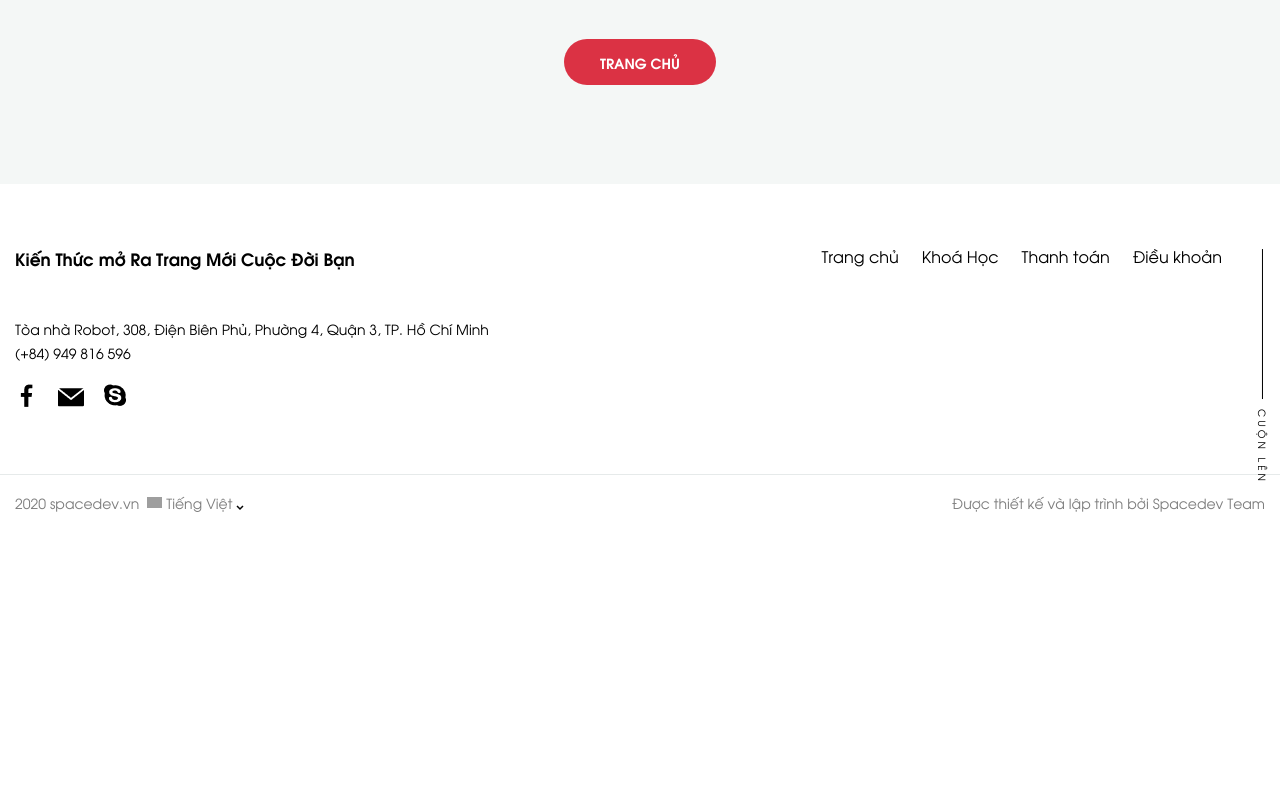
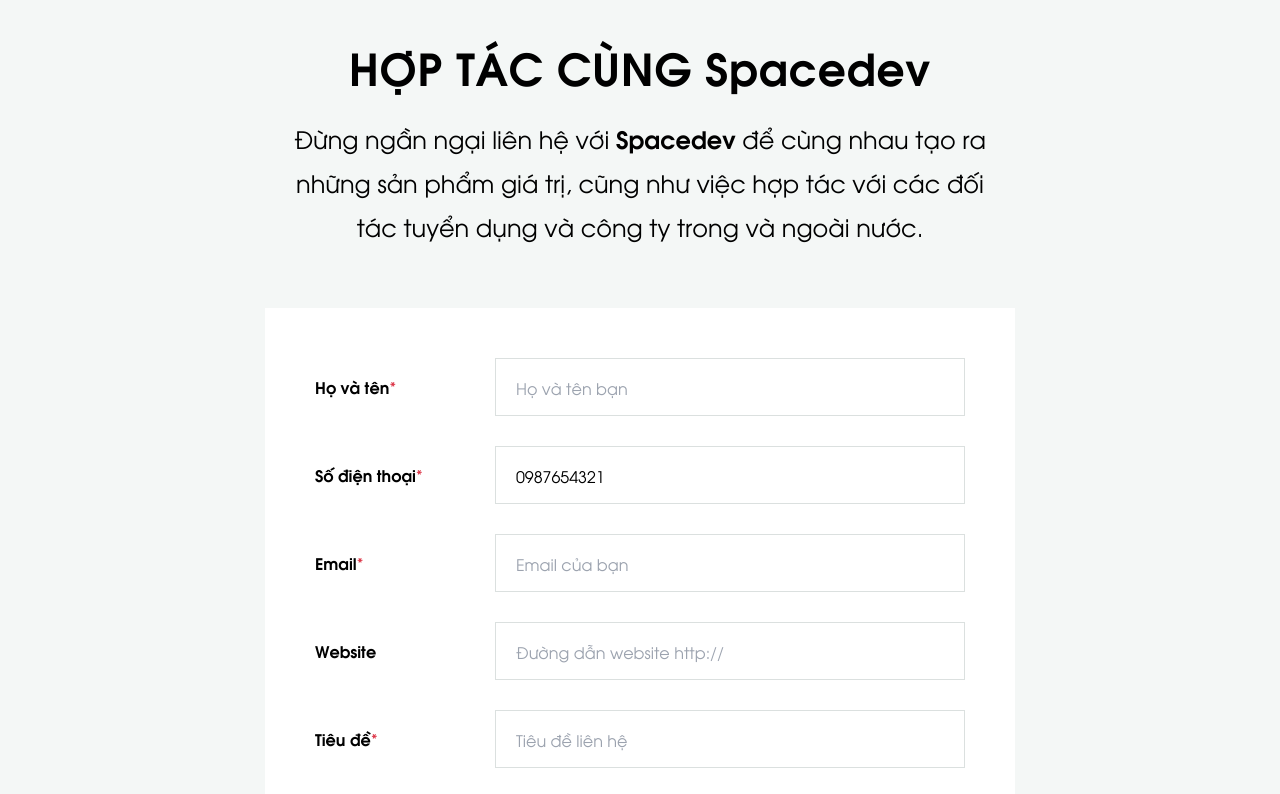
Before and after one commit to nboraxxd/learn-react-spacedev, a React (Vite) app: page /demo-ref in a window 1280 px wide. Shown: the part 266-1060 px from the top of the page. Before the commit the page ends 800 px from the top, so only its background shows below. Built offline with nearby package versions, Linux system fonts and the light colour scheme; grey boxes are pictures that could not be loaded.

Commit message:
4 uses of useRef

```diff
--- a/src/components/Field/Field.jsx
+++ b/src/components/Field/Field.jsx
@@ -1,4 +1,4 @@
-import React from 'react'
+import React, { forwardRef, useImperativeHandle, useRef } from 'react'
 import { styled } from 'styled-components'
 
 const ErrorSpan = styled.span`
@@ -10,15 +10,30 @@
   font-size: 11px;
 `
 
-export const Field = ({ label, required, type = 'text', renderInput, error, ...props }) => {
+export const Field = forwardRef(
+  ({ label, required, type = 'text', renderInput, error, ...props }, ref) => {
+    const inputRef = useRef()
+    useImperativeHandle(
+      ref,
+      () => {
+        return {
+          setValue: (value) => {
+            inputRef.current.value = value
+          },
+        }
+      },
+      []
+    )
+
     return (
       <label className="relative">
         <p>
           {label}
           {required && <span>*</span>}
         </p>
-      {renderInput ? renderInput?.(props) : <input {...props} type={type} />}
+        {renderInput ? renderInput?.(props) : <input ref={inputRef} {...props} type={type} />}
         {error && <ErrorSpan>{error}</ErrorSpan>}
       </label>
     )
   }
+)
--- /dev/null
+++ b/src/pages/demo-ref.jsx
@@ -0,0 +1,87 @@
+import React, { useEffect, useRef, useState } from 'react'
+import { Field } from '../components/Field'
+
+/**
+ *
+ * Cách 1: Lưu trữ giá trị không bị thay đổi sau mỗi component re-render
+ *
+ * Cách 2: Selector HTML DOM
+ *
+ * Cách 3: forwardRef
+ *
+ * Cách 4: forwardRef và useImperativeHandle -> Trả ra 1 thể hiện khác của Ref
+ *
+ */
+
+export const DemoRef = () => {
+  const inputRef = useRef()
+
+  useEffect(() => {
+    inputRef.current.setValue('0987654321')
+  }, [])
+
+  console.log(inputRef.current)
+  return (
+    <main id="main">
+      <div className="register-course">
+        <section className="section-1 wrap container">
+          {/* <div class="main-sub-title">liên hệ</div> */}
+          <h2 className="main-title">HỢP TÁC CÙNG Spacedev</h2>
+          <p className="top-des">
+            Đừng ngần ngại liên hệ với <strong>Spacedev</strong> để cùng nhau tạo ra những sản phẩm
+            giá trị, cũng như việc hợp tác với các đối tác tuyển dụng và công ty trong và ngoài
+            nước.
+          </p>
+          <form className="form">
+            <label>
+              <p>
+                Họ và tên<span>*</span>
+              </p>
+              <input type="text" placeholder="Họ và tên bạn" />
+            </label>
+            <Field
+              ref={inputRef}
+              label="Số điện thoại"
+              required
+              placeholder="Số điện thoại của bạn"
+            />
+            <label>
+              <p>
+                Email<span>*</span>
+              </p>
+              <input type="text" placeholder="Email của bạn" />
+            </label>
+            <label>
+              <p>Website</p>
+              <input type="text" placeholder="Đường dẫn website http://" />
+            </label>
+            <label>
+              <p>
+                Tiêu đề<span>*</span>
+              </p>
+              <input type="text" placeholder="Tiêu đề liên hệ" />
+            </label>
+            <label>
+              <p>
+                Nội dung<span>*</span>
+              </p>
+              <textarea name id cols={30} rows={10} defaultValue={''} />
+            </label>
+            <button className="btn main rect">đăng ký</button>
+          </form>
+        </section>
+        {/* <div class="register-success">
+                <div class="contain">
+                    <div class="main-title">đăng ký thành công</div>
+                    <p>
+                        <strong>Chào mừng Vương Đặng đã trở thành thành viên mới của Spacedev Team.</strong> <br>
+                        Cảm ơn bạn đã đăng ký khóa học tại <strong>Spacedev</strong>, chúng tôi sẽ chủ động liên lạc với bạn thông qua facebook
+                        hoặc số điện thoại của bạn.
+                    </p>
+                </div>
+                <a href="/" class="btn main rect">về trang chủ</a>
+            </div> */}
+      </div>
+    </main>
+  )
+}
--- a/src/pages/homePage.jsx
+++ b/src/pages/homePage.jsx
@@ -121,9 +121,8 @@
                       height="472.5"
                       src="https://www.youtube.com/embed/FN7ALfpGxiI"
                       title="YouTube video player"
-                      frameborder="0"
                       allow="accelerometer; autoplay; clipboard-write; encrypted-media; gyroscope; picture-in-picture; web-share"
-                      allowfullscreen
+                      allowFullScreen
                     />
                   </Modal>
                 </div>
--- a/src/pages/index.js
+++ b/src/pages/index.js
@@ -10,3 +10,4 @@
 export * from './signUp'
 export * from './reset-password'
 export * from './404'
+export * from './demo-ref'
--- a/src/routers/routers.jsx
+++ b/src/routers/routers.jsx
@@ -1,6 +1,6 @@
 import { PATH } from '../config/path'
 import { MainLayout } from '../layouts'
-import { Coin, Contact, Demo, FAQ, HomePage, Page404, Payment, Project, Team } from '../pages'
+import { Coin, Contact, Demo, DemoRef, FAQ, HomePage, Page404, Payment, Project, Team } from '../pages'
 import { Register } from '../pages/register'
 import { auth } from './auth'
 import { courses } from './courses'
@@ -16,6 +16,8 @@
       },
 
       { path: '/demo', element: <Demo /> },
+
+      { path: '/demo-ref', element: <DemoRef /> },
 
       {
         path: PATH.contact,
```
Lines whose indentation alone changed are shown as unchanged.
